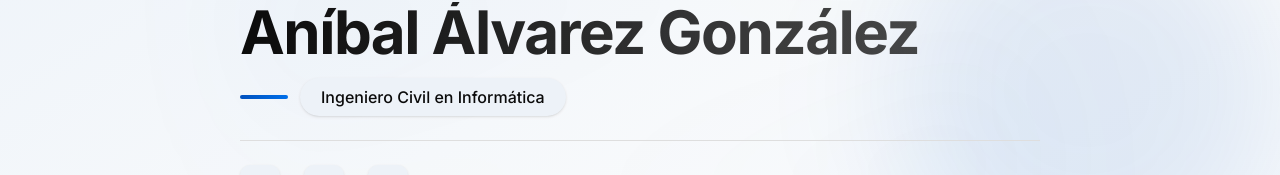
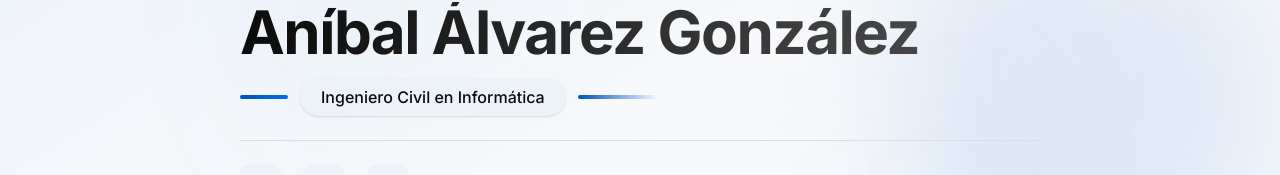
Before and after one commit to anibalalvarezg/personal-portfolio, a Next.js app: page / in a window 1280 px wide. Shown: the part 102-277 px from the top of the page. Built offline with nearby package versions, Linux system fonts and the light colour scheme; no server answers.

Commit message:
Add gradient divider in Hero component: enhance visual separation with a new styled div element for improved layout and aesthetics.

```diff
--- a/src/components/hero.tsx
+++ b/src/components/hero.tsx
@@ -119,6 +119,7 @@ export function Hero({ data }: HeroProps) {
             <Badge variant="secondary" className="text-base px-5 py-1.5 font-medium shadow-sm hover:shadow-md transition-shadow" role="status">
               {t('hero.title')}
             </Badge>
+            <div className="h-1 flex-1 max-w-20 bg-gradient-to-r from-primary to-transparent rounded-full" aria-hidden="true"></div>
           </div>
         </div>
 
```
